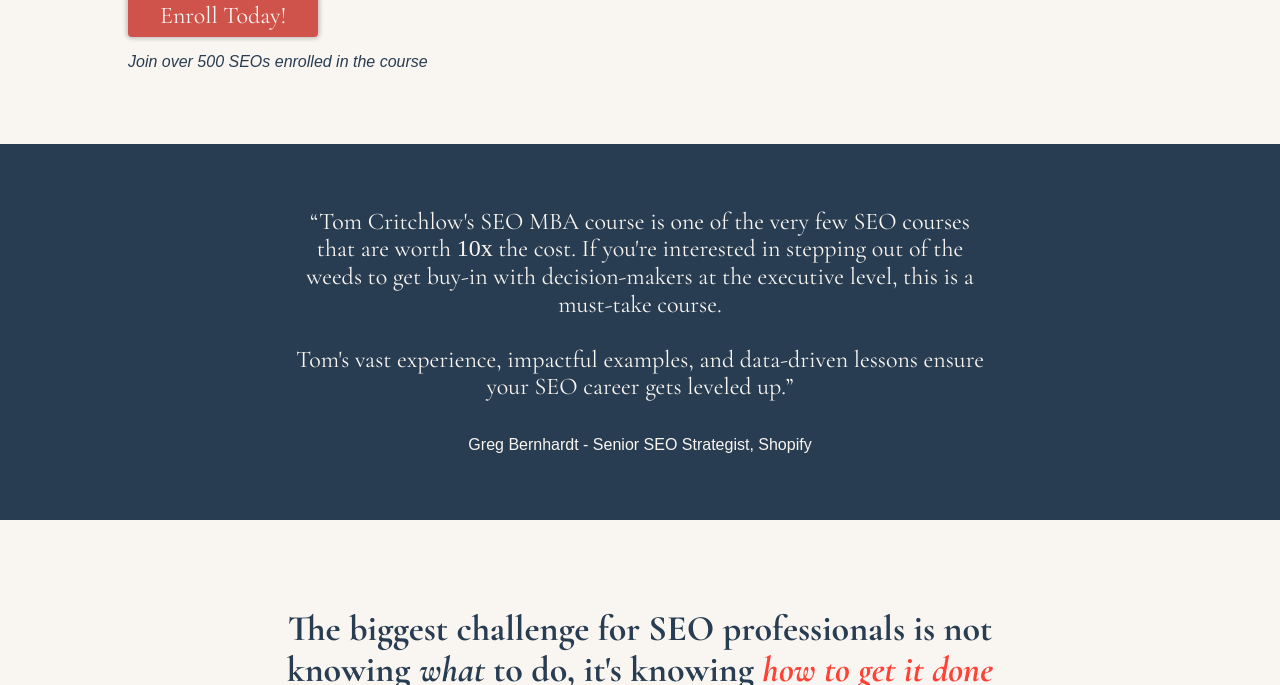
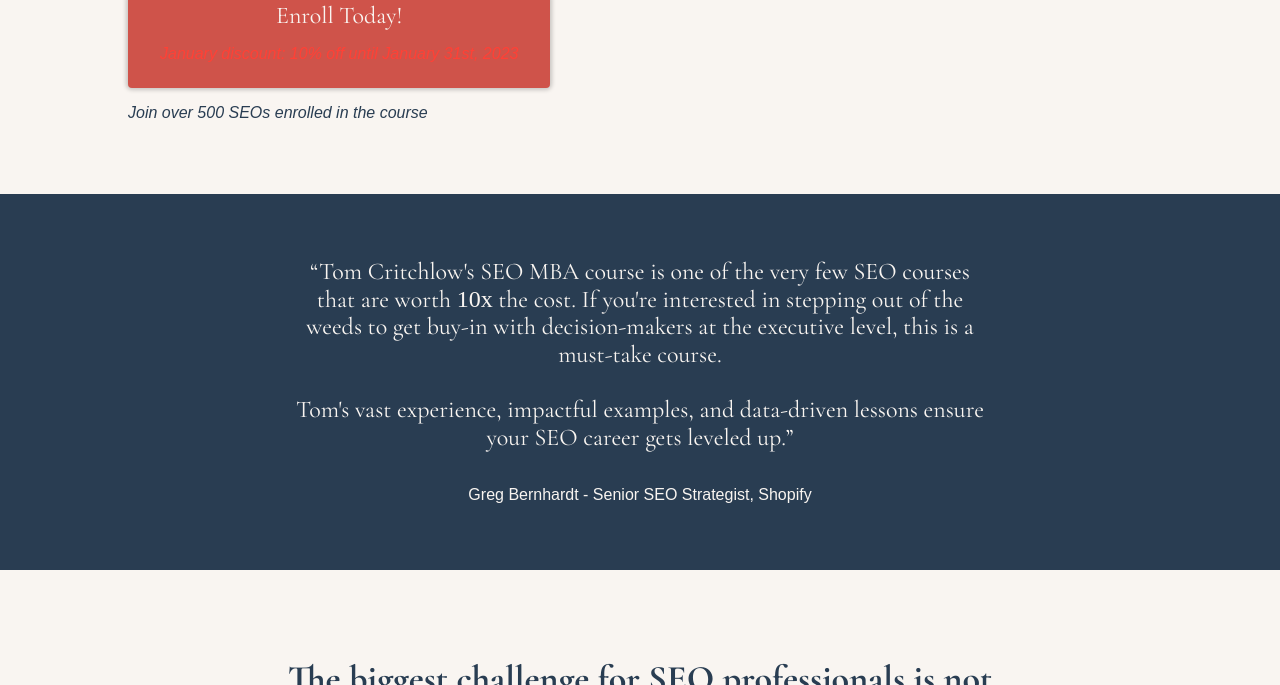
Before and after one commit to tomcritchlow/SEO-MBA, a Jekyll site: the page built from executive-presence.html, in a window 1280 px wide and 900 px high, scrolled down 388 px, cut to the strip 215-900 px from the top of the window. Built offline with Jekyll 4.4.1, drawn with Linux system fonts in a browser that asks for light colours; a script that is not in the unit is left out; some of the changed text lies outside the part shown.

Commit message:
Jan sale

```diff
--- a/executive-presence.html
+++ b/executive-presence.html
@@ -83,6 +83,7 @@
         </p>
         <div class="dib bg-seomba-red shadow-1 br2 f3 tc pa2 ph4 mr3 grow">
           <a class="w-100 db link seomba-light cormorant tc" href="#pricing">Enroll Today!</a>
+          <p class="i f5 red">January discount: 10% off until January 31st, 2023</p>
       </div>
       <p class="i f5">Join over 500 SEOs enrolled in the course</p>
       </div>
@@ -479,16 +480,14 @@
 <div class="w-100 mw9 bg-seomba-dark tc z-2 relative pv5 center ph3 ph0-l center" id="pricing">
   <h2 class="seomba-light w-100 center tc f2 mb0">Enroll Today</h2>
   <h3 class="seomba-light w-100 avenir tc f3 mt2 fw4 pb4">Instant access, lifetime updates</h3>
-
-  {% include parityhtml.html %}
-
+  <h3 class="red w-100 avenir tc f3 mt2 fw4 pb4 i">January Discount: 10% off until January 31st, 2024</h3>
 
 <div class="flex flex-wrap w-100 justify-center mw9">
 
 <div class="w-25-l w-100 ba b--seomba-red-accent br2 br--left bg-seomba pa4 mv3 shadow-1">
   <h3 class="f2 mt0">Essentials</h3>
   <p class="i tl">The full course on executive presence to become more confident and accelerate your career.</p>
-  <p class="f2 avenir fw5 mv3">$695</p>
+  <p class="f2 avenir fw5 mv3"><s>$695</s> <span class="red">$625</span></p>
   <a class="pa2 ph4 seomba-light link bg-seomba-red br2 f4" href="https://courses.seomba.com/executive-presence" data-podia-embed="link" onclick="gtag('event', 'podia', {'event_category': 'podia_checkout', 'event_label': 'essentials'});">Enroll Today</a>
   <p class="avenir tl pt4">
     What's included:
@@ -505,7 +504,7 @@
 <div class="w-30-l w-100 ba b--seomba-red-accent br2 bg-seomba pa4 pt4 shadow-1">
   <h3 class="pt3 f2 mt0">Professional</h3>
   <p class="i tl">Everything in Essentials, plus email feedback on your assignments and access to the weekly office hours.</p>
-  <p class="f2 avenir fw5 mv3">$975</p>
+  <p class="f2 avenir fw5 mv3"><s>$975</s> <span class="red">$875</span></p>
   <a class="pa2 ph4 seomba-light link bg-seomba-red br2 f4" href="https://courses.seomba.com/professional-tier-executive-presence" data-podia-embed="link" onclick="gtag('event', 'podia', {'event_category': 'podia_checkout', 'event_label': 'professional'});">Enroll Today</a>
   <p class="avenir tl pt4">
     What's included:
@@ -550,7 +549,7 @@
 
   <details>
     <summary>How long will the weekly office hours continue?</summary>
-    <div class="pa3 bg-white">Office hours are held weekly and will continue at least through the end of 2023.</div>
+    <div class="pa3 bg-white">Office hours are held weekly and will continue at least through the end of 2024.</div>
   </details>
 
   <details>
@@ -599,6 +598,11 @@
   </details>
 
   <details>
+    <summary>How can I afford the course outside the US?</summary>
+    <div class="pa3 bg-white">Parity pricing is available for countries where the price makes it prohibitive. Email me and I'll sort you out!</div>
+  </details>
+
+  <details>
     <summary>Can I book a private 1:1 if I did not purchase the Executive tier?</summary>
     <div class="pa3 bg-white">Sure! If you decide once you've done the course that you wish you had booked another tier for more personal feedback, you can purchase a 45 minute 1:1 chat separately. Just email me: tom@seomba.com</div>
   </details>
@@ -619,6 +623,3 @@
 
 
       {% include footer.html %}
-
-
-{% include parityscript.html %}
--- a/index.html
+++ b/index.html
@@ -54,7 +54,7 @@
           Become a more confident and effective SEO professional
         </h1>
         <p class="f4 lh-copy">
-          Join over 10,000 SEO professionals and improve your communication, business and consulting skills.
+          Join over 11,000 SEO professionals and improve your communication, business and consulting skills.
         </p>
         <p class="f5 lh-copy i">
           The newsletter is completely free. Check out the <a class="link underline seomba-red-accent" href="https://seomba.substack.com/archive?r=k&sort=top">full archives here</a>.
```
Also changed, not shown: client-management.html (+5 -4 lines).
